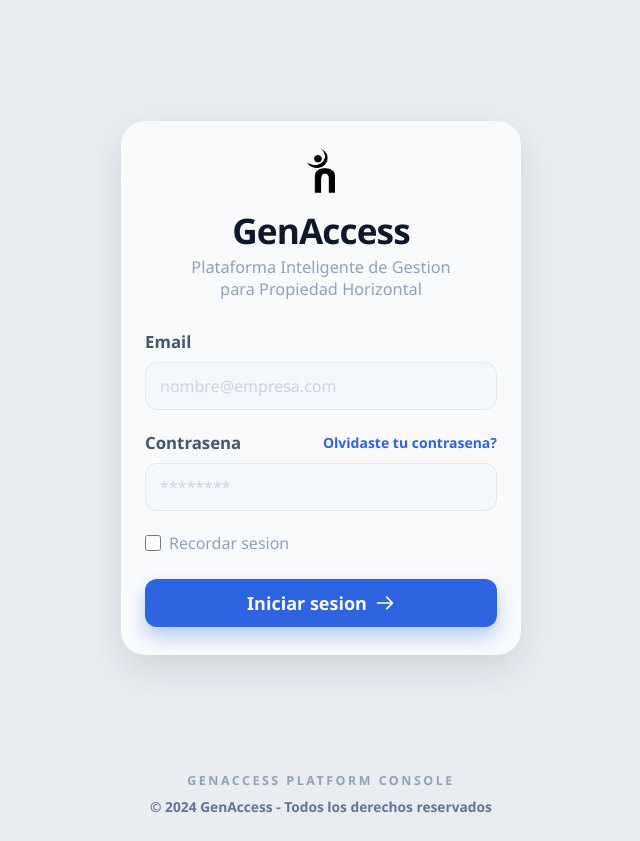
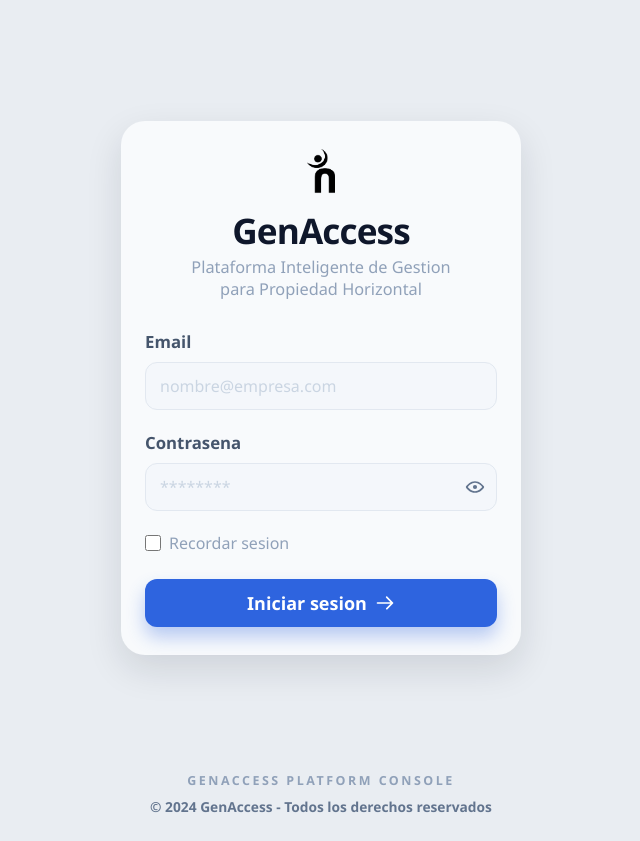
Before and after one commit to valaristizabal/condominios-frontend-ia, a React app: page /login in a window 1280 px wide. Shown: the whole page, without its empty margins (319-959 px from the left). Built offline with nearby package versions, Linux system fonts and the light colour scheme; no server answers; the HTML template or start-up script is replaced by a standard one.

Commit message:
feat(auth): remove forgot-password link and add password visibility toggle

```diff
--- a/src/modules/auth/components/LoginForm.jsx
+++ b/src/modules/auth/components/LoginForm.jsx
@@ -8,6 +8,7 @@ function LoginForm() {
   const { login } = useAuthContext();
   const [email, setEmail] = useState("");
   const [password, setPassword] = useState("");
+  const [showPassword, setShowPassword] = useState(false);
   const [rememberDevice, setRememberDevice] = useState(false);
   const [loading, setLoading] = useState(false);
   const [error, setError] = useState("");
@@ -52,27 +53,29 @@ function LoginForm() {
       </label>
 
       <div>
-        <div className="mb-2 flex items-center justify-between gap-2">
-          <label htmlFor="password" className="block text-base font-semibold text-slate-600 sm:text-[1.05rem]">
-            Contrasena
-          </label>
+        <label htmlFor="password" className="mb-2 block text-base font-semibold text-slate-600 sm:text-[1.05rem]">
+          Contrasena
+        </label>
+        <div className="relative">
+          <input
+            id="password"
+            type={showPassword ? "text" : "password"}
+            autoComplete="current-password"
+            placeholder="********"
+            value={password}
+            onChange={(e) => setPassword(e.target.value)}
+            className="h-11 w-full rounded-xl border border-slate-200 bg-[#f4f7fb] px-3.5 pr-11 text-base text-slate-600 outline-none transition placeholder:text-slate-300 focus:border-[#2e64df] focus:ring-2 focus:ring-[#2e64df]/15 sm:h-12"
+            required
+          />
           <button
             type="button"
-            className="shrink-0 text-xs font-semibold text-[#2e64df] hover:text-[#2453bf] sm:text-sm"
+            onClick={() => setShowPassword((v) => !v)}
+            aria-label={showPassword ? "Ocultar contrasena" : "Mostrar contrasena"}
+            className="absolute inset-y-0 right-0 flex items-center px-3 text-slate-500 hover:text-slate-700"
           >
-            Olvidaste tu contrasena?
+            {showPassword ? <EyeOffIcon /> : <EyeIcon />}
           </button>
         </div>
-        <input
-          id="password"
-          type="password"
-          autoComplete="current-password"
-          placeholder="********"
-          value={password}
-          onChange={(e) => setPassword(e.target.value)}
-          className="h-11 w-full rounded-xl border border-slate-200 bg-[#f4f7fb] px-3.5 text-base text-slate-600 outline-none transition placeholder:text-slate-300 focus:border-[#2e64df] focus:ring-2 focus:ring-[#2e64df]/15 sm:h-12"
-          required
-        />
       </div>
 
       <label className="inline-flex w-full cursor-pointer items-center gap-2">
@@ -109,4 +112,20 @@ function ArrowRightIcon() {
   );
 }
 
+function EyeIcon() {
+  return (
+    <svg viewBox="0 0 24 24" className="h-5 w-5 fill-current" aria-hidden="true">
+      <path d="M12 5c5.6 0 9.4 4.45 10.7 6.24a1.2 1.2 0 0 1 0 1.52C21.4 14.55 17.6 19 12 19S2.6 14.55 1.3 12.76a1.2 1.2 0 0 1 0-1.52C2.6 9.45 6.4 5 12 5Zm0 2C8 7 4.9 10.07 3.4 12 4.9 13.93 8 17 12 17s7.1-3.07 8.6-5C19.1 10.07 16 7 12 7Zm0 2.5a2.5 2.5 0 1 1 0 5 2.5 2.5 0 0 1 0-5Z" />
+    </svg>
+  );
+}
+
+function EyeOffIcon() {
+  return (
+    <svg viewBox="0 0 24 24" className="h-5 w-5 fill-current" aria-hidden="true">
+      <path d="m2.3 3.7 18 18-1.4 1.4-2.94-2.94A12.5 12.5 0 0 1 12 19c-5.6 0-9.4-4.45-10.7-6.24a1.2 1.2 0 0 1 0-1.52A24.9 24.9 0 0 1 5.06 7.1L.9 2.9 2.3 1.5Zm4.22 4.22A22.9 22.9 0 0 0 3.4 12C4.9 13.93 8 17 12 17c1.04 0 2.03-.21 2.96-.58l-1.7-1.7a2.5 2.5 0 0 1-3.48-3.48l-1.7-1.7A8.6 8.6 0 0 0 12 7c3.28 0 5.99 2.07 7.61 4.04.43.52.76.98.99 1.31a23.8 23.8 0 0 1-2.1 2.42l1.41 1.41a23.7 23.7 0 0 0 2.8-3.42 1.2 1.2 0 0 0 0-1.52C21.4 9.45 17.6 5 12 5c-2.16 0-4.02.66-5.48 1.92Z" />
+    </svg>
+  );
+}
+
 export default LoginForm;
```
